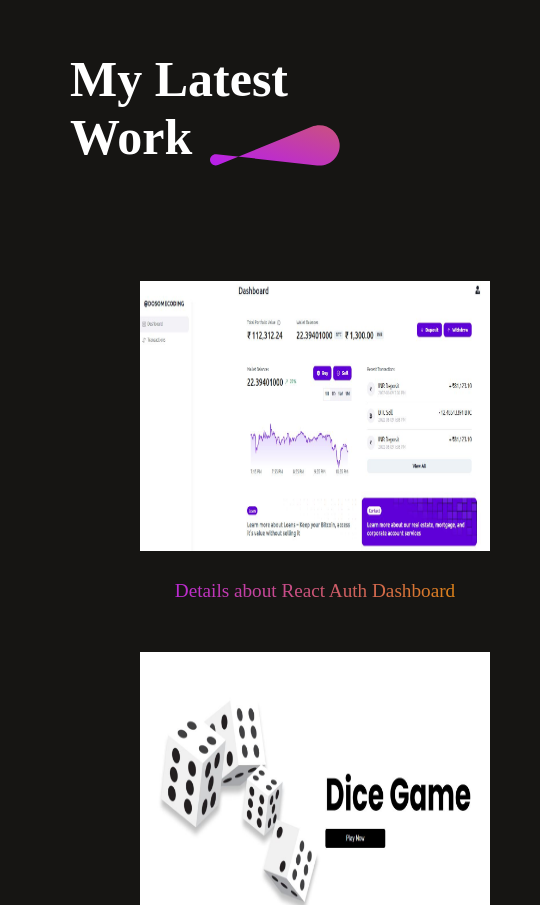
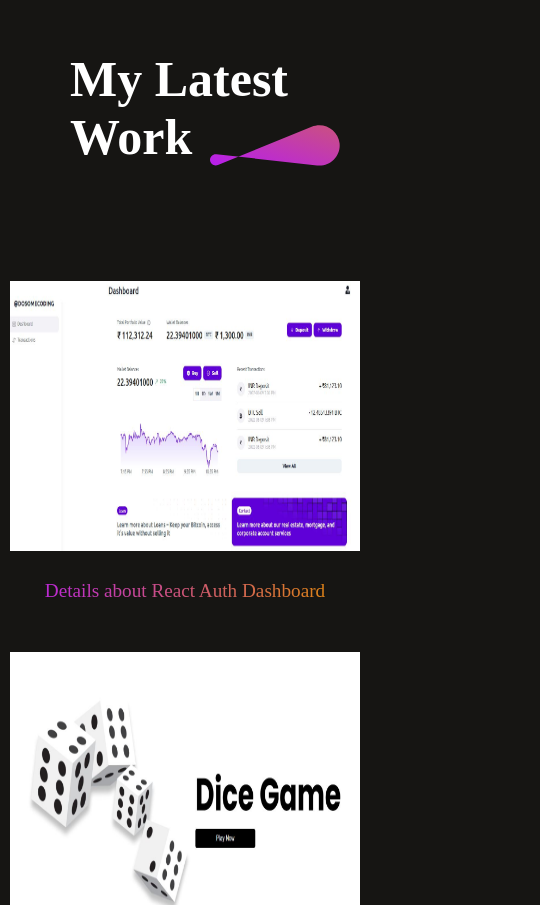
Before and after one commit to INTESARSHAWON/Portfolio, a React (Vite) app: page /mywork in a window 390 px wide. Shown: the top 905 px of the page, 540 px wide, since content can reach past the window. Built offline with nearby package versions, Linux system fonts and the light colour scheme.

Commit message:
making responsive (my work, align items center, not start)

```diff
--- a/src/Components/About/About.jsx
+++ b/src/Components/About/About.jsx
@@ -19,7 +19,7 @@ const About = () => {
                 <div className='about-para'>
                     <p>As a teenager at school and college, I was the kid other students approached about issues with their phones or laptop. I was the go-to guy for fixing resolving any technical problems. </p>
                     <p>Today, not much has changed. I’m still the first point of call for technical issues. The difference is I now also keen to develop innovative software to solve the problems.I have completed my bachelor's degree in Computer Science at United International University. Currently I am a Frontend Developer based on React JS. Soon I will complete Next JS as well. I have speciality on Raw CSS and vanila JS as well. I am a good C programmer as well.</p>
-                    <p>If you want to know more about me, send me a message or reach out to me at intesarshawon@gmail.com or call me at +880 1676331312</p>
+                    <p>If you want to know more about me, send me a message or reach out to me at intesarshawon@gmail.com or call me at +880-1676331312</p>
                 </div>
                 <div className='about-skills'>
                     <div className='about-skill'>
--- a/src/Components/MyWork/MyWork.css
+++ b/src/Components/MyWork/MyWork.css
@@ -57,7 +57,7 @@
     .mywork{
         gap: 50px;
         margin: 50px 70px;
-        align-items: start;
+        align-items: center;
     }
 
     .mywork-title h1{
--- a/src/Components/MyWork/MyWork.jsx
+++ b/src/Components/MyWork/MyWork.jsx
@@ -19,6 +19,7 @@ const MyWork = ({projectThumb, title}) => {
             <h1>My Latest Work</h1>
             <img src={theme_pattern} alt='theme_pattern'/>
         </div>
+
         <div className='mywork-container'>
             <div className='mywork-container2'>
               <Card id={1} projectThumb={project_1} title="React Auth Dashboard"/>
--- a/src/Components/SeeMoreDetail/SeeMoreDetail.css
+++ b/src/Components/SeeMoreDetail/SeeMoreDetail.css
@@ -6,6 +6,7 @@
 }
 
 @media (max-width: 768px){
+
     .mywork-container2{
         display: grid;
         grid-template-columns: auto;
```
